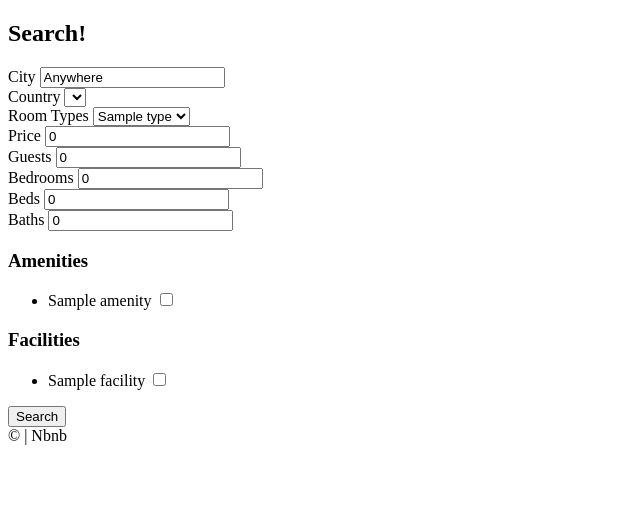
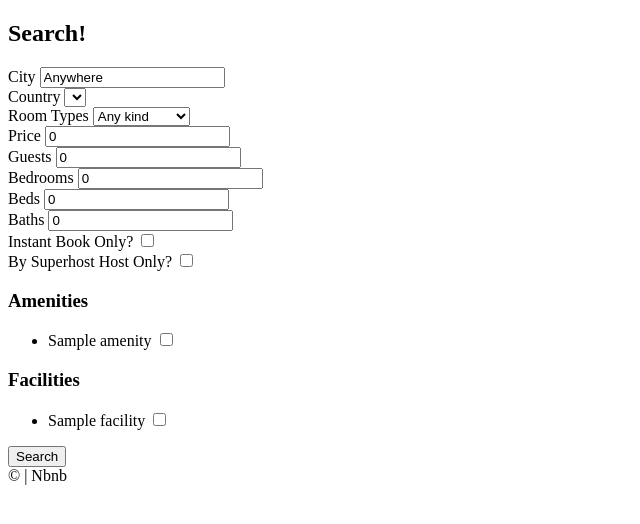
Before and after one commit to hyeseong-dev/airbnb-clone, a Django app: page /rooms/search/ in a window 1280 px wide. Shown: the part 60-584 px from the top of the page, without its empty margins (0-640 px from the left). Run offline with Django 3.2, Linux system fonts and the light colour scheme; tables that the repository leaves empty hold one stand-in row (values such as "Sample post"); lists and menus that the app fills with data are empty.

Commit message:
13.4 Finishing the Form

```diff
--- a/rooms/views.py
+++ b/rooms/views.py
@@ -33,32 +33,36 @@ class RoomDetail(DetailView):
 
 
 def search(request):
-    print((request.GET))
-    city             = request.GET.get('city','Anywhere')
-    city             = str.capitalize(city)
-    s_country        = request.GET.get('country','KR')
-    room_type_1st_id = models.RoomType.objects.values('pk').first()['pk']
-    s_room_type      = int(request.GET.get('room_type',room_type_1st_id))
-
-    price        = int(request.GET.get('price'     , 0))
-    guests       = int(request.GET.get('guests'    , 0))
-    bedrooms     = int(request.GET.get('bedrooms'  , 0))
-    beds         = int(request.GET.get('beds'      , 0))
-    baths        = int(request.GET.get('baths'     , 0))
-    s_amenities  = request.GET.get('amenities' )
-    s_facilities = request.GET.get('facilities')
-    print(s_amenities, s_facilities)
+    city = request.GET.get("city", "Anywhere")
+    city = str.capitalize(city)
+    country = request.GET.get("country", "KR")
+    room_type = int(request.GET.get("room_type", 0))
+    price = int(request.GET.get("price", 0))
+    guests = int(request.GET.get("guests", 0))
+    bedrooms = int(request.GET.get("bedrooms", 0))
+    beds = int(request.GET.get("beds", 0))
+    baths = int(request.GET.get("baths", 0))
+    instant = request.GET.get("instant", False)
+    super_host = request.GET.get("super_host", False)
+    s_amenities = request.GET.getlist("amenities")
+    print(s_amenities)
+    s_facilities = request.GET.getlist("facilities")
+    print(s_facilities)
 
 
     form = {
-        'city'       : city       ,
-        's_room_type': s_room_type,
-        's_country'  : s_country  ,
-        'price'      : price      ,
-        'guests'     : guests     ,
-        'bedrooms'   : bedrooms   ,
-        'beds'       : beds       ,
-        'baths'      : baths      ,
+        "city": city,
+        "s_room_type": room_type,
+        "s_country": country,
+        "price": price,
+        "guests": guests,
+        "bedrooms": bedrooms,
+        "beds": beds,
+        "baths": baths,
+        "s_amenities": s_amenities,
+        "s_facilities": s_facilities,
+        "instant": instant,
+        "super_host": super_host,
     }
 
     room_types = models.RoomType.objects.all()
--- a/templates/rooms/search.html
+++ b/templates/rooms/search.html
@@ -51,6 +51,15 @@
                 <label for='baths'>Baths</label>
                 <input value='{{baths}}' type="number"id='baths' name='baths' placeholder="Baths">
             </div>
+            <div>
+                <label for='instant'>Instant Book Only?</label>
+                <input value='{{instant}}' type="checkbox"id='instant' name='instant' {% if instant  %}checked{% endif %} />
+            </div>
+            <div>
+                <label for='super_host'>By Superhost Host Only?</label>
+                <input value='{{super_host}}' type="checkbox"id='super_host' name='super_host'{% if super_host %}checked{% endif %} />
+            </div>
+
 
             <div>
                 <h3>Amenities</h3>
@@ -58,7 +67,15 @@
                     {% for amenity in amenities %}
                         <li>
                             <label for="a_{{amenity.pk}}">{{amenity.name}}</label>
-                            <input id="a_{{amenity.pk}}" name="amenities" type="checkbox" value={{amenity.pk}} />
+                            <input
+                                id="a_{{amenity.pk}}"
+                                name="amenities"
+                                type="checkbox"
+                                value={{amenity.pk}}
+                                {% if amenity.pk|slugify in s_amenities %}
+                                    checked
+                                {% endif %}
+                            />
                         </li>
                     {% endfor %}
                 </ul>
@@ -70,7 +87,15 @@
                     {% for facility in facilities %}
                         <li>
                             <label for="f_{{facility.pk}}">{{facility.name}}</label>
-                            <input id="f_{{facility.pk}}" name="facilities" type="checkbox" value={{facility.pk}} />
+                            <input
+                                id="f_{{facility.pk}}"
+                                name="facilities"
+                                type="checkbox"
+                                value={{facility.pk}}
+                                {% if facility.pk|slugify in s_facilities %}
+                                    checked
+                                {% endif %}
+                            />
                         </li>
                     {% endfor %}
                 </ul>
```
